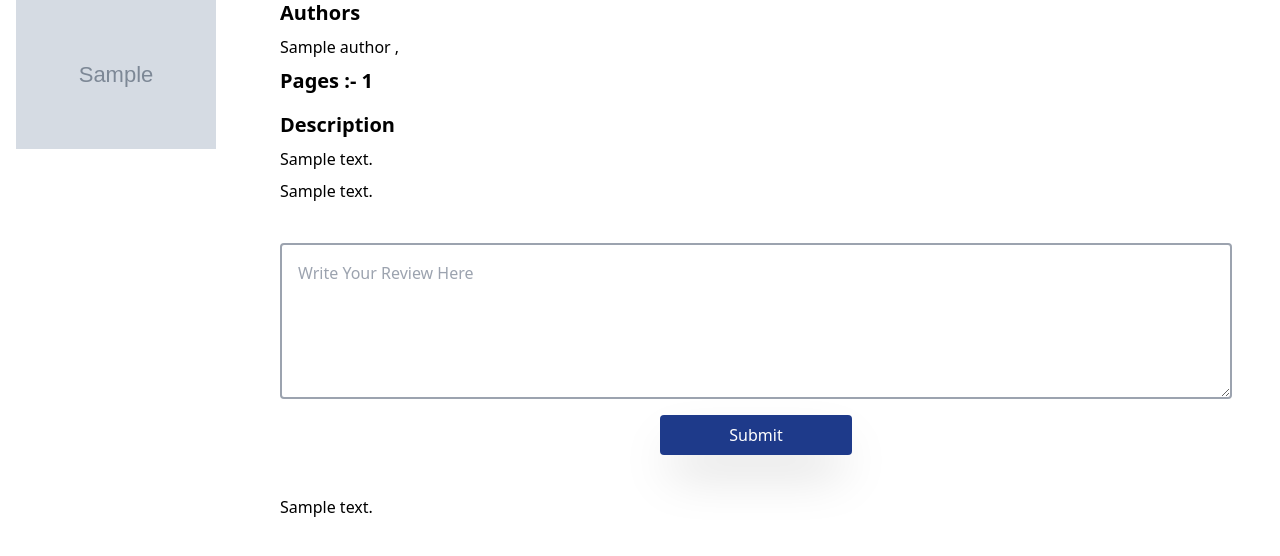
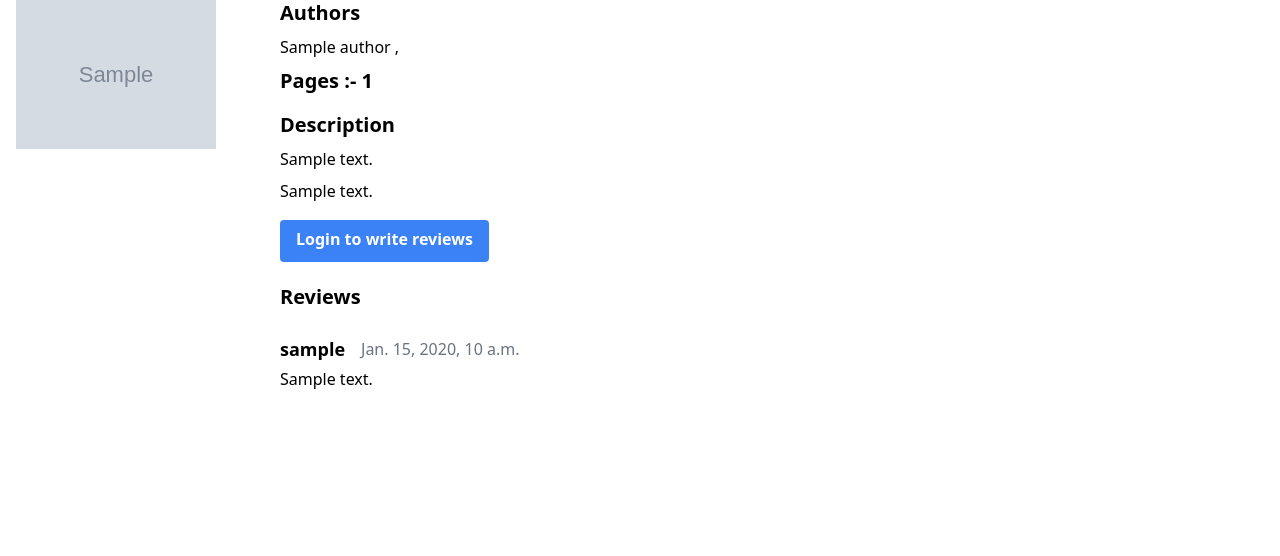
Before and after one commit to saugatdhimal/Book-App, a Django app: template books/templates/books/book_detail.html in a window 1280 px wide. Shown: the part 113-669 px from the top of the page. Run offline with Django 3.2, Linux system fonts and the light colour scheme; the template is opened without the code that fills it: values that come from a table or form of the project are taken from there, others are empty; tables that the repository leaves empty hold one stand-in row (values such as "Sample post"); grey boxes marked "Sample" are stand-in pictures; parts of the project's set-up code (start-up, migrations or seed data) failed here and were passed over.

Commit message:
Added user in review & removed login_required

```diff
--- a/books/models.py
+++ b/books/models.py
@@ -1,4 +1,5 @@
 from django.db import models
+from django.contrib.auth.models import User
 
 # Create your models here.
 
@@ -24,3 +25,4 @@ class Review(models.Model):
 	body = models.TextField()
 	created_at = models.DateTimeField(auto_now=True)
 	book = models.ForeignKey(Book, on_delete=models.CASCADE, null=True)
+	user = models.ForeignKey(User, on_delete=models.CASCADE, null=True)
--- a/books/templates/books/book_detail.html
+++ b/books/templates/books/book_detail.html
@@ -21,6 +21,7 @@
         <h3 class="text-xl font-semibold mt-2">Description</h3>
         <p>{{book.shortDescription}}</p>
         <p>{{book.longDescription}}</p>
+		{% if user.is_authenticated %}
         <form
             class="flex flex-col gap-4 my-8"
             method="post"
@@ -49,11 +50,24 @@
                 Submit
             </button>
         </form>
-        <div>
-            {% for review in reviews %}
-            <p>{{ review.body }}</p>
-            {% endfor %}
-        </div>
+		{% else %}
+		<div class="my-4">
+			<a href="{% url 'login' %}?next={{request.path}}" class="rounded bg-blue-500 hover:bg-blue-600  text-white pt-2 pb-3 px-4 font-semibold">Login to write reviews</a>
+		</div>
+		{% endif %}
+		{% if reviews %}
+		<h3 class="text-xl font-semibold mt-2">Reviews</h3>
+		{% endif %}
+
+        {% for review in reviews %}
+		<div class="my-4">
+			<div class="flex gap-4 mb-1 items-center">
+				<p class="text-lg font-semibold">{{ review.user }}</p>
+			    <p class="text-gray-500">{{ review.created_at }}</p>
+			</div>
+			<p>{{ review.body }}</p>
+		</div>
+        {% endfor %}
     </div>
 </div>
 {% endblock %}
--- a/templates/base.html
+++ b/templates/base.html
@@ -38,6 +38,7 @@
                 {% endif %}
             </div>
         </nav>
-        {% block content %} {% endblock %}
+        {% block content %}
+		{% endblock %}
     </body>
 </html>
```
Also changed, not shown: books/views.py (+3 -6 lines), books/migrations/0009_review_user.py (added).
